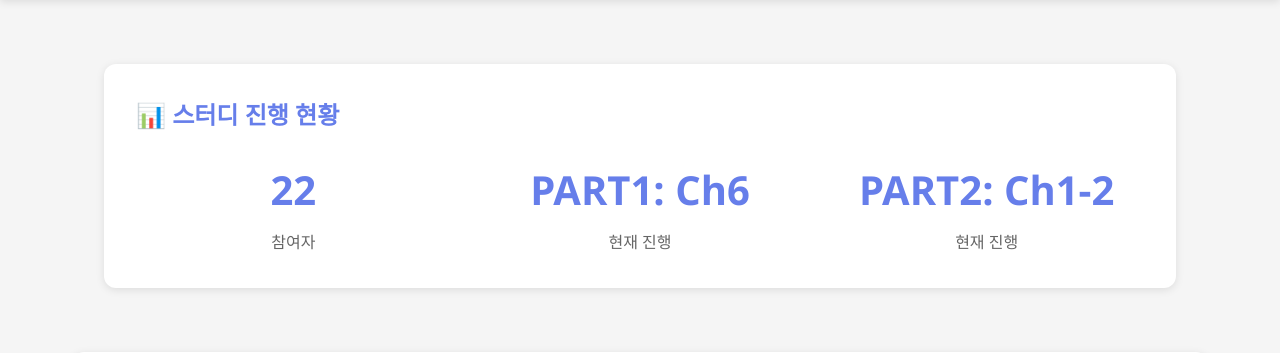
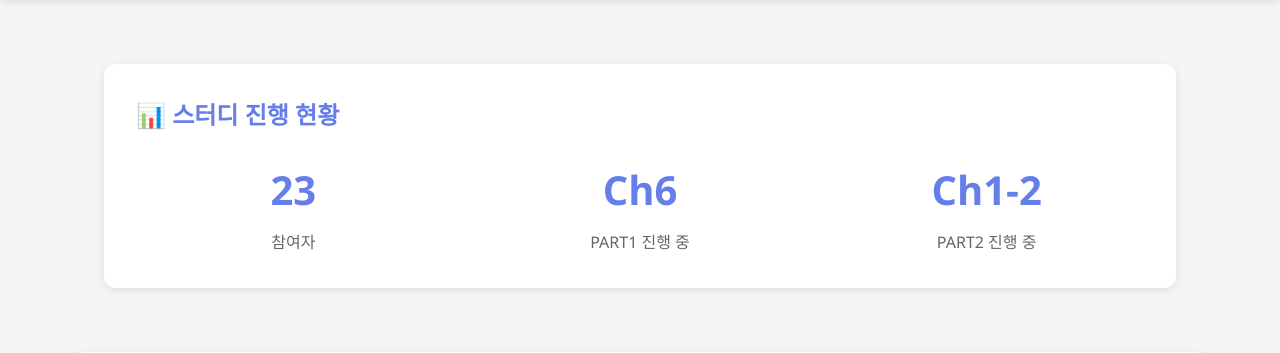
Before and after one commit to gshayoungkim/ai-study-dashboard, a Flask app: page / in a window 1280 px wide. Shown: the part 78-431 px from the top of the page. Run offline with Flask 3, Linux system fonts and the light colour scheme.

Commit message:
add jooyounglee

```diff
--- a/backend/app.py
+++ b/backend/app.py
@@ -135,6 +135,8 @@ REPO_NAME_MAPPING = {
     "sooneun-bae": "배순은",
     "dayeon-kang": "강다연",
     "haeyin-lee": "이혜인",
+    "jooyoung-lee": "이주영",
+
 
 
 
@@ -170,7 +172,7 @@ PART2_MEMBERS = [
     "sooneun-bae",
     "dayeon-kang",
     "haeyin-lee",
-
+    "jooyoung-lee"
 
 ]
 
--- a/backend/templates/index.html
+++ b/backend/templates/index.html
@@ -11,12 +11,12 @@
                 <div class="stat-label">참여자</div>
             </div>
             <div class="stat">
-                <div class="stat-value">PART1: Ch{{ part1_current }}</div>
-                <div class="stat-label">현재 진행</div>
+                <div class="stat-value"> Ch{{ part1_current }}</div>
+                <div class="stat-label">PART1 진행 중</div>
             </div>
             <div class="stat">
-                <div class="stat-value">PART2: Ch{{ part2_current }}</div>
-                <div class="stat-label">현재 진행</div>
+                <div class="stat-value"> Ch{{ part2_current }}</div>
+                <div class="stat-label">PART2 진행 중</div>
             </div>
         </div>
     </div>
```
